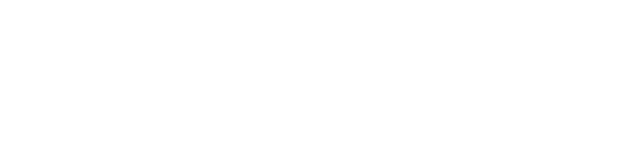
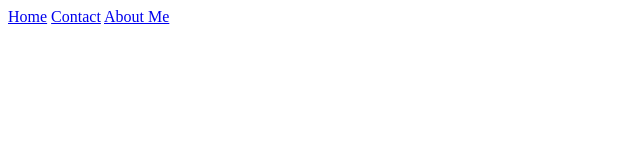
Before and after one commit to morganfula/button-hover-effect-js, a plain HTML site: page index.html in a window 1280 px wide. Shown: the whole page, without its empty margins (0-640 px from the left). Drawn offline with Linux system fonts and the light colour scheme.

Commit message:
starting style

```diff
--- a/index.html
+++ b/index.html
@@ -7,6 +7,10 @@
     <link rel="stylesheet" href="style.css" />
   </head>
   <body>
+    <a href="#" class="button">Home</a>
+    <a href="#" class="button">Contact</a>
+    <a href="#" class="button">About Me</a>
+
     <script src="app.js"></script>
   </body>
 </html>
```
